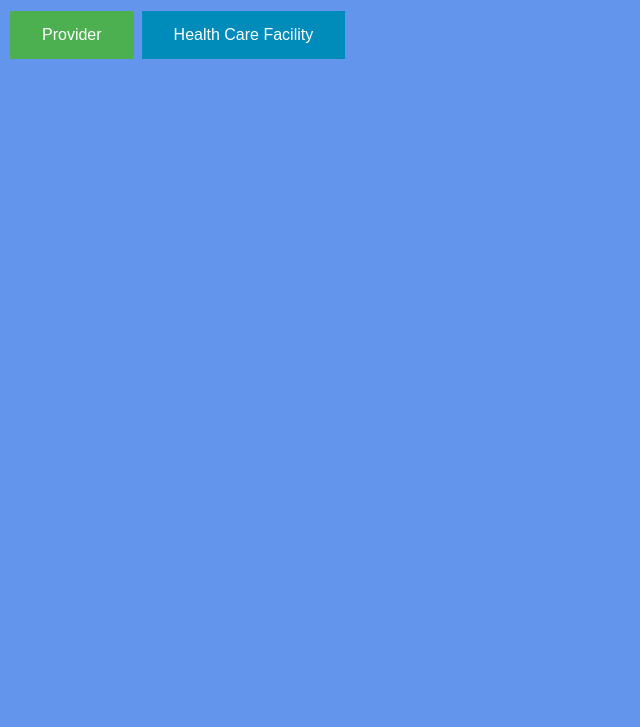
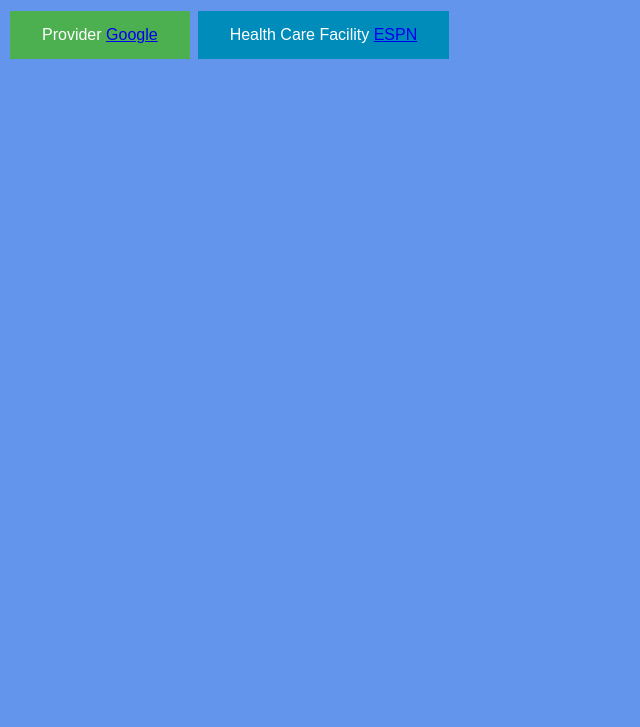
Before and after one commit to sgopwani/sgopwani.github.io, a plain HTML site: page index.html in a window 1280 px wide. Shown: the part 73-800 px from the top of the page, without its empty margins (0-640 px from the left). Drawn offline with Linux system fonts and the light colour scheme.

Commit message:
Update index.html

```diff
--- a/index.html
+++ b/index.html
@@ -24,8 +24,8 @@
 .button2 {background-color: #008CBA;} /* Blue */
 </style>
 
-<button class="button button1">Provider</button>
-<button class="button button2">Health Care Facility</button>
+<button class="button button1">Provider  <a href="https://www.google.com/">Google</a>  </button>
+<button class="button button2">Health Care Facility  <a href="https://www.espn.com/">ESPN</a>  </button>
 
 </body>
 
```
